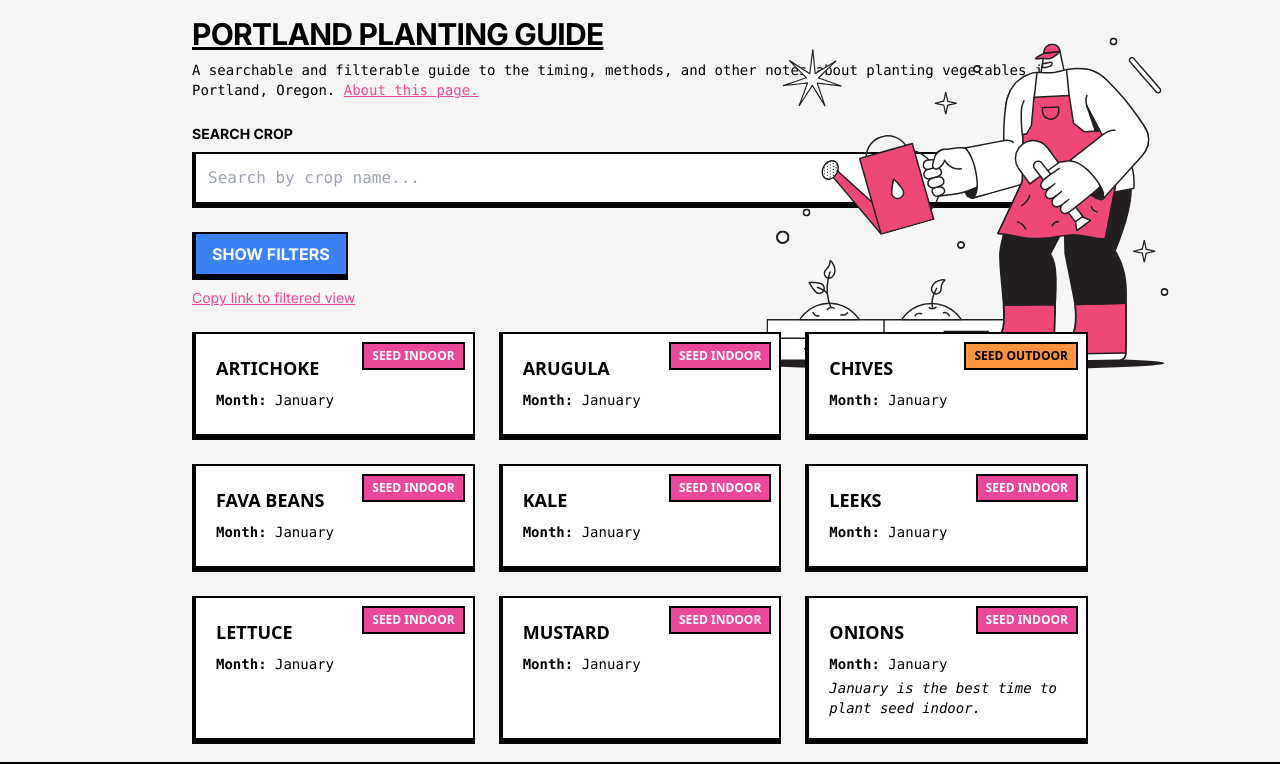
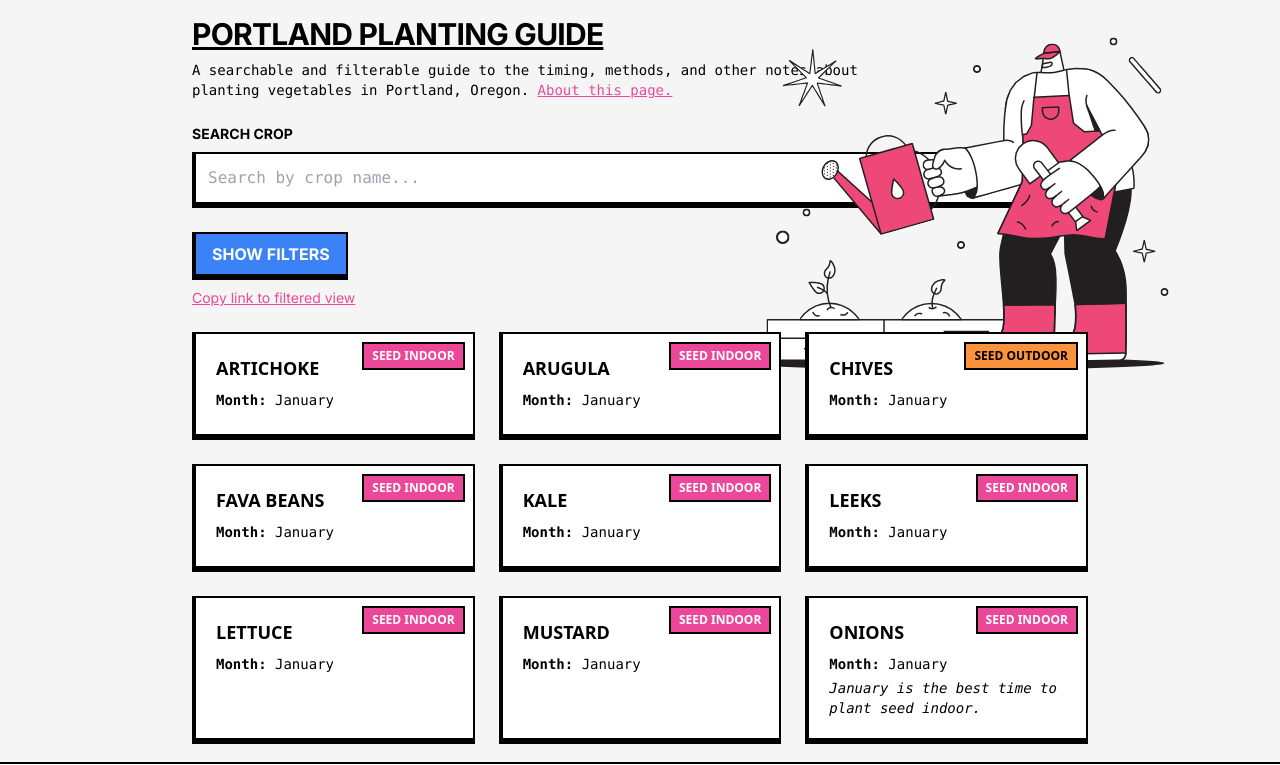
Before and after one commit to anotherpatrickcollins/portland-planting-guide, a plain HTML site: page index.html in a window 1280 px wide. Shown: the top 765 px of the page. Drawn offline with nearby package versions, Linux system fonts and the light colour scheme.

Commit message:
Update index.html

```diff
--- a/index.html
+++ b/index.html
@@ -25,7 +25,7 @@
 
   <div x-data="plantApp()" x-init="init" class="max-w-4xl mx-auto">
     <h1 class="mb-2 text-3xl font-bold uppercase tracking-tight underline">Portland Planting Guide</h1>
-    <p class="mb-6 text-sm font-mono max-w-7xl">A searchable and filterable guide to the timing, methods, and other notes about planting vegetables in Portland, Oregon. <a href="/portland-planting-guide/about.html" class="text-pink-500 underline text-sm font-medium hover:text-black self-center">About this page.</a>
+    <p class="mb-6 text-sm font-mono max-w-2xl">A searchable and filterable guide to the timing, methods, and other notes about planting vegetables in Portland, Oregon. <a href="/portland-planting-guide/about.html" class="text-pink-500 underline text-sm font-medium hover:text-black self-center">About this page.</a>
 </p>
 
     <template x-if="loading">
```
